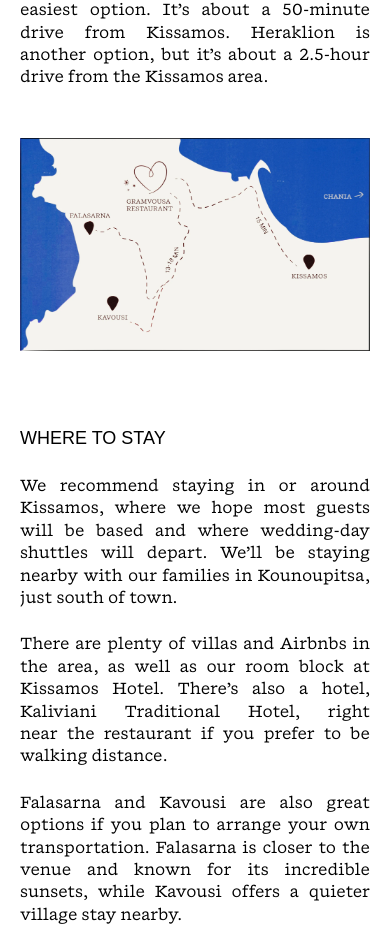
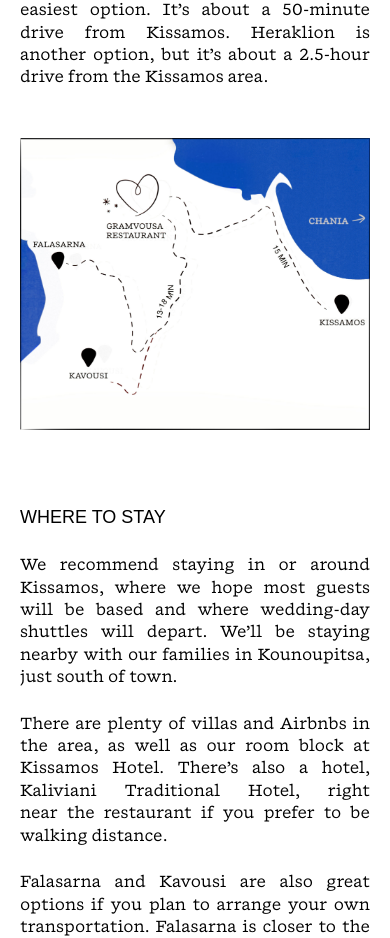
Before and after one commit to ajaxabernathy/courtney-and-ajax, a Next.js app: page /travel-and-stay in a window 390 px wide. Shown: the part 797-1735 px from the top of the page. Built offline with nearby package versions, Linux system fonts and the light colour scheme; a web font is replaced by a local one.

Commit message:
fix: maps update

```diff
--- a/app/travel-and-stay/page.tsx
+++ b/app/travel-and-stay/page.tsx
@@ -47,10 +47,19 @@ export default function TravelAndStay() {
 
         <div className="mt-[48px] md:mt-[74px]">
           <Image
-            src="/vectors/wedding-map.webp"
+            src="/vectors/wedding-map-westerncrete.jpg"
             alt="Please join us for our wedding celebration at Gramvousa Restaurant, May 29th, with our family and friends, in Crete, Greece."
             width={1113}
             height={677}
+            className="hidden md:block"
+          />
+
+          <Image
+            src="/vectors/wedding-map-westerncrete-m.jpg"
+            alt="Please join us for our wedding celebration at Gramvousa Restaurant, May 29th, with our family and friends, in Crete, Greece."
+            width={364}
+            height={304}
+            className="md:hidden"
           />
         </div>
 
```
Also changed, not shown: public/vectors/wedding-map-westerncrete-m.jpg (added), public/vectors/wedding-map-westerncrete.jpg (added).
